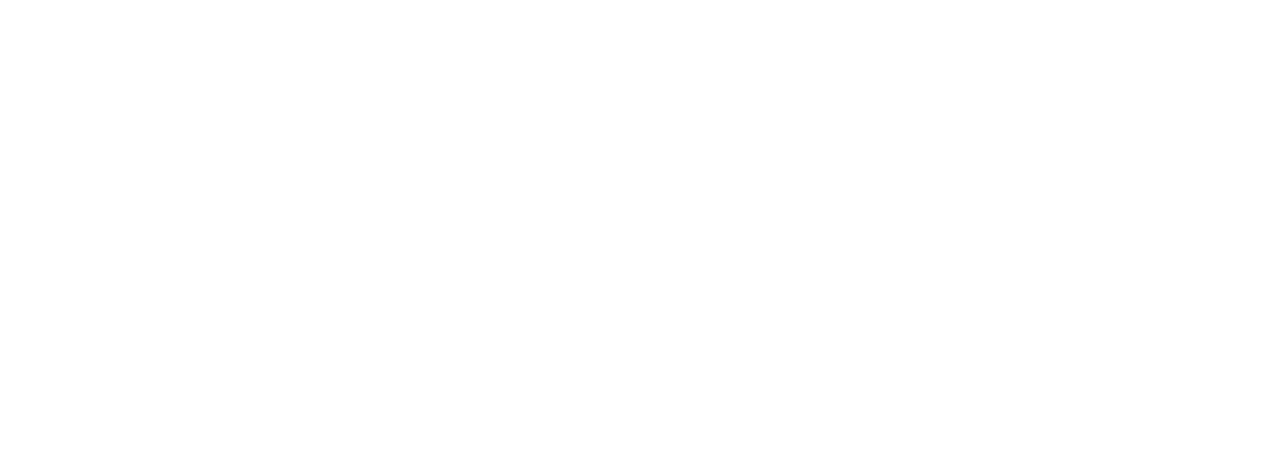
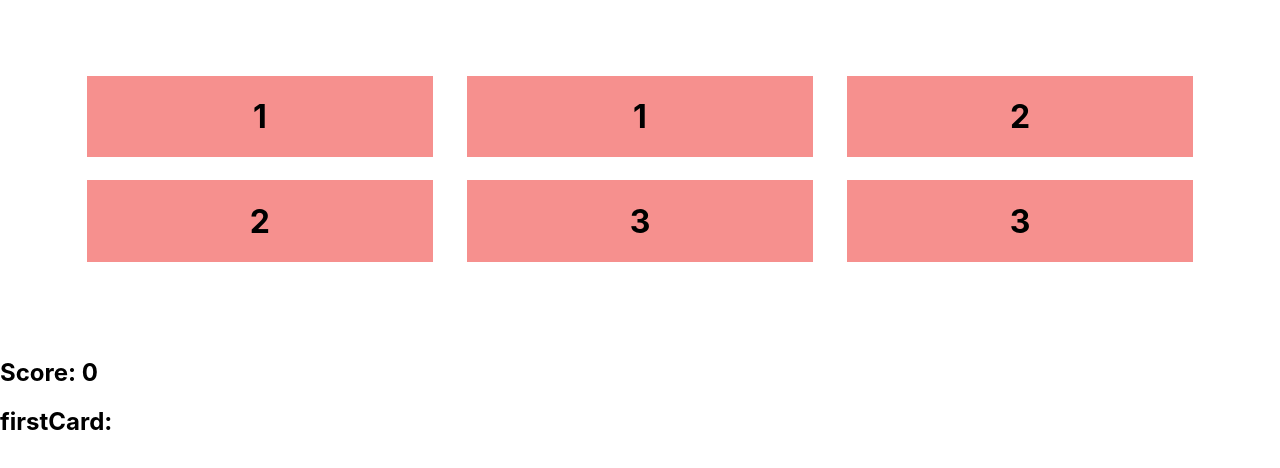
Before and after one commit to samanthahuaa/memoryGame, a React (Create React App) app: page / in a window 1280 px wide. Shown: the top 468 px of the page. Built offline with nearby package versions, Linux system fonts and the light colour scheme.

Commit message:
v0 - renders but there is a bug where the same card getting clicked twice is valid in the game

```diff
--- a/src/App.css
+++ b/src/App.css
@@ -1,9 +1,6 @@
-body {
-  /* padding: 10%; */
-  /* height: 100%; */
-}
-
-.App {
+.board {
+  padding: 5%;
+  height: 100%;
   display: flex;
   flex-flow: row wrap;
   justify-content: space-evenly;
--- a/src/App.js
+++ b/src/App.js
@@ -3,48 +3,67 @@ import { useState } from 'react';
 import Tile from './Tile'
 
 function App() {
-  const [firstCard, setfirstCard] = useState('');
+  const [firstCard, setfirstCard] = useState(null);
   const [score, setScore] = useState(0);
-  const [tiles, setTiles] = useState([{value: 1, status: ''}, {value: 2, status: ''}, {value: 3, status: ''}, {value: 4, status: ''}, {value: 5, status: ''}, {value: 6, status: ''}]);
+  const [tiles, setTiles] = useState([{value: 1, status: null}, {value: 1, status: null}, {value: 2, status: null}, {value: 2, status: null}, {value: 3, status: null}, {value: 3, status: null}]);
 
   function tileOnClick(status, value) {
-    if (status !== 'permFlipped') {
-      if (status != null) {
+    console.log("clicked");
+    console.log(status);
+    console.log(value);
+    if (status !== "permFlipped") {
+      if (status === "flipped") {
         status = null;
+        setfirstCard(null);
       } else {
-        status = 'flipped';
+        status = "flipped";
         checkMatch(value);
       }
     }
+    console.log(status);
+    console.log("done")
   }
 
   function checkMatch(inputValue) {
     if (firstCard == null) {
       setfirstCard(inputValue);
     } else {
-      let tempTiles = [];
+      let tempTiles = structuredClone(tiles);
       if (firstCard === inputValue) {
         setScore(score + 1);
-        for (let i=0; i<tiles.length; i++) {
-          if (tiles[i].value === inputValue) {
-            tiles[i].status = 'permFlipped';
+        for (let i=0; i<tempTiles.length; i++) {
+          if (tempTiles[i].value === inputValue) {
+            tempTiles[i].status = "permFlipped";
           }
 // ALERT - need to make sure the order of the array stays the same so it renders on the screen in the same orientation; don't want to modify the state var, want to just copy the data into the temp and set the state at the end. no solution yet, must think
         }
         // tempTiles = tiles.filter((value, status) => value === inputValue).map((value, status) => status = 'permFlipped');
         // tempTiles.concat(tiles.filter((value, status) => value !== inputValue))
       } else {
-        tempTiles = tiles.filter((value, status) => status !== 'permFlipped').map((value, status) => status = null);
+        for (let i=0; i<tempTiles.length; i++) {
+          if (tempTiles[i].status !== "permFlipped") {
+            tempTiles[i].status = "";
+          }
+        }
+        // tempTiles = tiles.filter((value, status) => status !== 'permFlipped').map((value, status) => status = null);
       }
       setTiles(tempTiles);
+      setfirstCard(null);
     }
   }
 
   return (
     <div className="App">
-      {tiles.map((value, status) =>
-        {<Tile value={value} status={status} onClick={tileOnClick}/>}
-      )}
+      <div className="board">
+        {tiles.map((tile, index) => {
+          return (
+            <Tile key={index} value={tile.value} status={tile.status} onClickFunc={() => tileOnClick(tile.status, tile.value)}/>
+          )
+
+        })}
+      </div>
+      <h2>Score: {score}</h2>
+      <h2>firstCard: {firstCard}</h2>
     </div>
   );
 }
--- a/src/Tile.css
+++ b/src/Tile.css
@@ -1,10 +1,8 @@
 .tile {
     flex-basis: 30%;
-    background-color: #000000;
-}
-
-.null {
-    background-color: #F6908E
+    background-color: #F6908E;
+    margin: 1%;
+    text-align: center;
 }
 
 .permFlipped, .flipped{
--- a/src/Tile.js
+++ b/src/Tile.js
@@ -1,9 +1,11 @@
 import './Tile.css'
 
-export default function Tile({value, status, onClick}) {
+function Tile({value, status, onClickFunc}) {
     return (
-        <div class="tile {status}" onClick={onClick}>
+        <div className={"tile "+ status} onClick={onClickFunc}>
             <h1>{value}</h1>
         </div>
     )
 }
+
+export default Tile;
```
